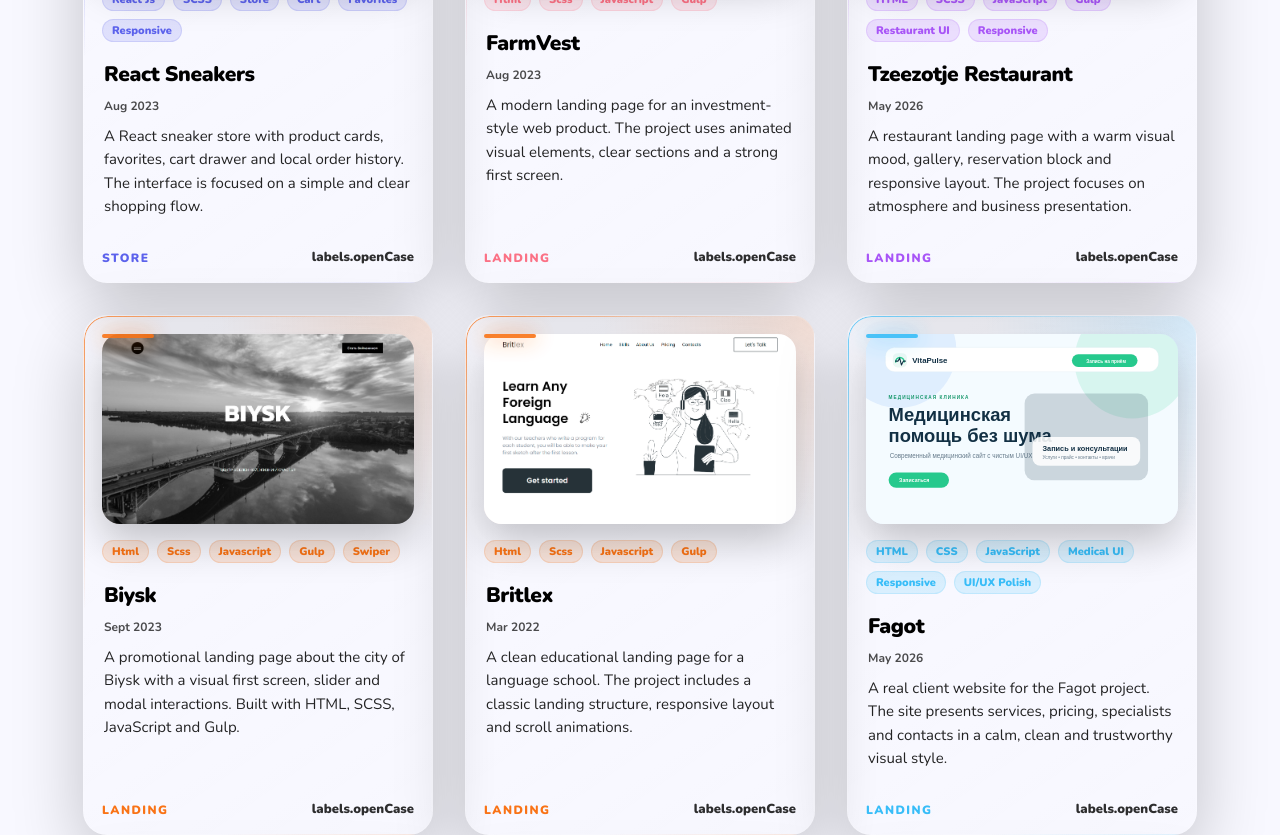
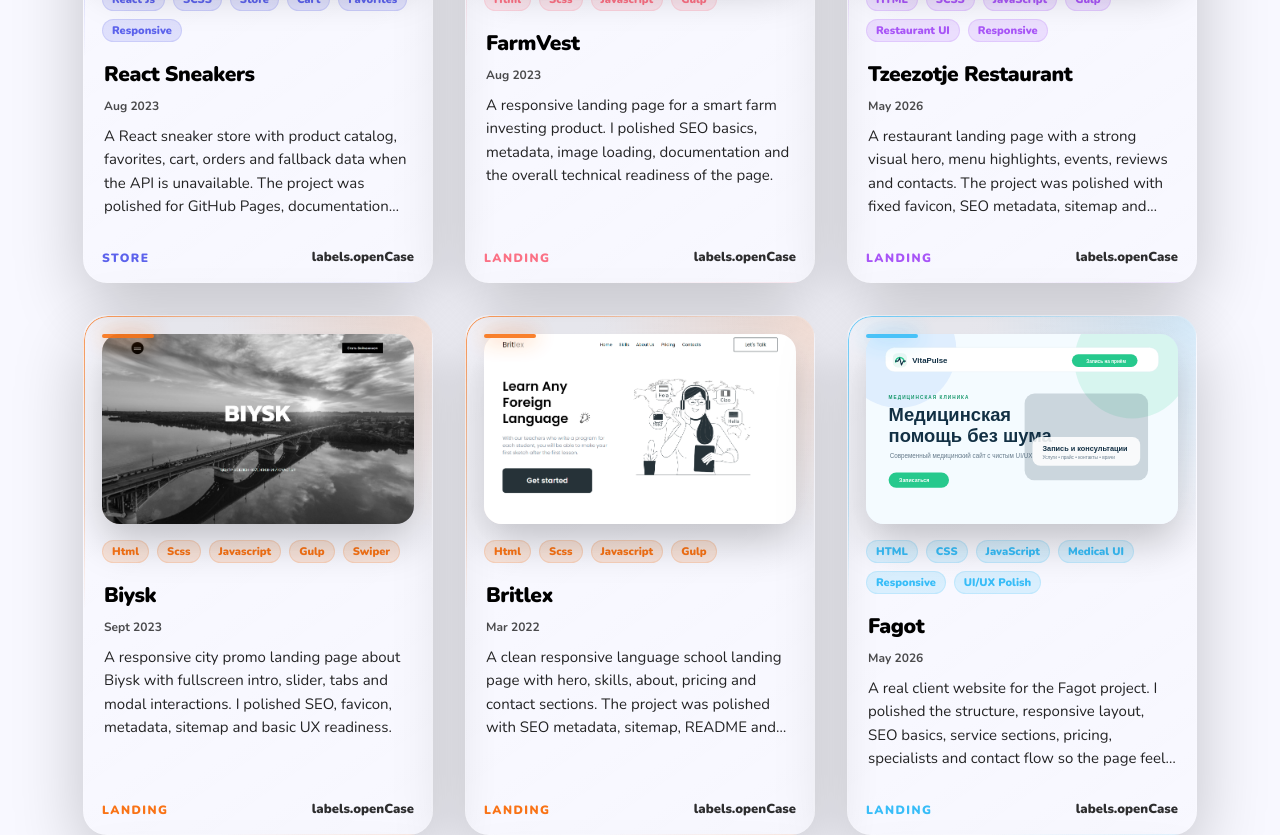
Before and after one commit to kenform/Portfolio, a React (Create React App) app: page /#/projects in a window 1280 px wide. Shown: the part 1720-2555 px from the top of the page. Built offline with nearby package versions, Linux system fonts and the light colour scheme.

Commit message:
Polish portfolio project cards

```diff
--- a/src/data/constants.js
+++ b/src/data/constants.js
@@ -170,8 +170,8 @@ export const projects = [
 		title: 'React Pizza',
 		dateEng: 'Aug 2023',
 		dateRu: 'Авг 2023',
-		descriptionEng: "An e-commerce React project with product catalog, filtering, sorting, cart logic and pagination. The project demonstrates state management, API requests and a complete store-like user flow.",
-		descriptionRu: "React e-commerce проект с каталогом товаров, фильтрацией, сортировкой, корзиной и пагинацией. Проект показывает работу со state management, запросами к API и полноценным пользовательским сценарием магазина.",
+		descriptionEng: "A React pizza store with catalog, search, filters, sorting, pagination, product pages and cart logic. The project was polished for GitHub Pages with metadata, documentation and a cleaner deployment setup.",
+		descriptionRu: "React-магазин пиццы с каталогом, поиском, фильтрами, сортировкой, пагинацией, страницами товаров и корзиной. Проект доведён для GitHub Pages: обновлены метаданные, документация и деплой.",
 		image: 'projects/07.jpg',
 		tags: [
 			'React Js 18',
@@ -192,21 +192,21 @@ export const projects = [
 		title: 'React Sneakers',
 		dateEng: 'Aug 2023',
 		dateRu: 'Авг 2023',
-		descriptionEng: "A React sneaker store with product cards, favorites, cart drawer and local order history. The interface is focused on a simple and clear shopping flow.",
-		descriptionRu: "React-магазин кроссовок с карточками товаров, избранным, корзиной и локальной историей заказов. Интерфейс сфокусирован на простом и понятном сценарии покупки.",
+		descriptionEng: "A React sneaker store with product catalog, favorites, cart, orders and fallback data when the API is unavailable. The project was polished for GitHub Pages, documentation and stable mobile usage.",
+		descriptionRu: "React-магазин кроссовок с каталогом, избранным, корзиной, заказами и fallback-данными на случай недоступности API. Проект доведён для GitHub Pages, документации и стабильной работы на мобильных.",
 		image: 'projects/01.jpg',
 		tags: ['React Js', 'SCSS', 'Store', 'Cart', 'Favorites', 'Responsive', 'UI/UX Polish'],
 		category: 'store',
 		github: "https://github.com/kenform/react-sneakers",
-		webapp: "https://react-sneakers-33946ib1v-kenformgod-6184s-projects.vercel.app/",
+		webapp: "https://kenform.github.io/react-sneakers/",
 	},
 	{
 		id: 3,
 		title: 'FarmVest',
 		dateEng: 'Aug 2023',
 		dateRu: 'Авг 2023',
-		descriptionEng: "A modern landing page for an investment-style web product. The project uses animated visual elements, clear sections and a strong first screen.",
-		descriptionRu: "Современный лендинг для investment-style веб-продукта. В проекте используются анимированные визуальные элементы, понятные секции и сильный первый экран.",
+		descriptionEng: "A responsive landing page for a smart farm investing product. I polished SEO basics, metadata, image loading, documentation and the overall technical readiness of the page.",
+		descriptionRu: "Адаптивный лендинг для продукта про инвестиции в фермерство. Я доработал базовое SEO, метаданные, загрузку изображений, документацию и техническую готовность страницы.",
 		image: 'projects/02.jpg',
 		tags: ['Html', 'Scss', 'Javascript', 'Gulp'],
 		category: 'landing',
@@ -232,8 +232,8 @@ export const projects = [
 		title: 'Tzeezotje Restaurant',
 		dateEng: 'May 2026',
 		dateRu: 'Май 2026',
-		descriptionEng: "A restaurant landing page with a warm visual mood, gallery, reservation block and responsive layout. The project focuses on atmosphere and business presentation.",
-		descriptionRu: "Ресторанный лендинг с тёплой визуальной атмосферой, галереей, блоком бронирования и адаптивной вёрсткой. Проект сфокусирован на настроении и презентации бизнеса.",
+		descriptionEng: "A restaurant landing page with a strong visual hero, menu highlights, events, reviews and contacts. The project was polished with fixed favicon, SEO metadata, sitemap and image loading improvements.",
+		descriptionRu: "Лендинг ресторана с выразительным первым экраном, меню, событиями, отзывами и контактами. Доработаны favicon, SEO-метаданные, sitemap и оптимизация загрузки изображений.",
 		image: 'projects/tzeezotje-restaurant.svg',
 		tags: ['HTML', 'SCSS', 'JavaScript', 'Gulp', 'Restaurant UI', 'Responsive', 'UI/UX Polish'],
 		category: 'landing',
@@ -245,8 +245,8 @@ export const projects = [
 		title: 'Biysk',
 		dateEng: 'Sept 2023',
 		dateRu: 'Сент 2023',
-		descriptionEng: "A promotional landing page about the city of Biysk with a visual first screen, slider and modal interactions. Built with HTML, SCSS, JavaScript and Gulp.",
-		descriptionRu: "Промо-лендинг о городе Бийск с визуальным первым экраном, слайдером и модальными окнами. Сделан на HTML, SCSS, JavaScript и Gulp.",
+		descriptionEng: "A responsive city promo landing page about Biysk with fullscreen intro, slider, tabs and modal interactions. I polished SEO, favicon, metadata, sitemap and basic UX readiness.",
+		descriptionRu: "Адаптивный промо-лендинг о Бийске с fullscreen-интро, слайдером, табами и модальными окнами. Доработаны SEO, favicon, метаданные, sitemap и базовая UX-готовность.",
 		image: 'projects/08.jpg',
 		tags: ['Html', 'Scss', 'Javascript', 'Gulp', 'Swiper'],
 		category: 'landing',
@@ -259,8 +259,8 @@ export const projects = [
 		title: 'Britlex',
 		dateEng: 'Mar 2022',
 		dateRu: 'Март 2022',
-		descriptionEng: "A clean educational landing page for a language school. The project includes a classic landing structure, responsive layout and scroll animations.",
-		descriptionRu: "Аккуратный образовательный лендинг для языковой школы. В проекте есть классическая структура лендинга, адаптивная вёрстка и анимации при прокрутке.",
+		descriptionEng: "A clean responsive language school landing page with hero, skills, about, pricing and contact sections. The project was polished with SEO metadata, sitemap, README and image loading improvements.",
+		descriptionRu: "Чистый адаптивный лендинг языковой школы с первым экраном, навыками, блоком о школе, ценами и контактами. Доработаны SEO-метаданные, sitemap, README и загрузка изображений.",
 		image: 'projects/04.jpg',
 		tags: ['Html', 'Scss', 'Javascript', 'Gulp'],
 		category: 'landing',
@@ -272,8 +272,8 @@ export const projects = [
 		title: "Fagot",
 		dateEng: 'May 2026',
 		dateRu: 'Май 2026',
-		descriptionEng: "A real client website for the Fagot project. The site presents services, pricing, specialists and contacts in a calm, clean and trustworthy visual style.",
-		descriptionRu: "Реальный заказной сайт для проекта Fagot. Сайт показывает услуги, цены, специалистов и контакты в спокойном, чистом и доверительном визуальном стиле.",
+		descriptionEng: "A real client website for the Fagot project. I polished the structure, responsive layout, SEO basics, service sections, pricing, specialists and contact flow so the page feels calm, clear and trustworthy.",
+		descriptionRu: "Реальный заказной сайт для проекта Fagot. Я доработал структуру, адаптив, базовое SEO, блоки услуг, цены, специалистов и контакты, чтобы сайт выглядел спокойно, понятно и вызывал доверие.",
 		image: 'projects/vitapulse-clinic.svg',
 		tags: ['HTML', 'CSS', 'JavaScript', 'Medical UI', 'Responsive', 'UI/UX Polish'],
 		category: 'landing',
```
